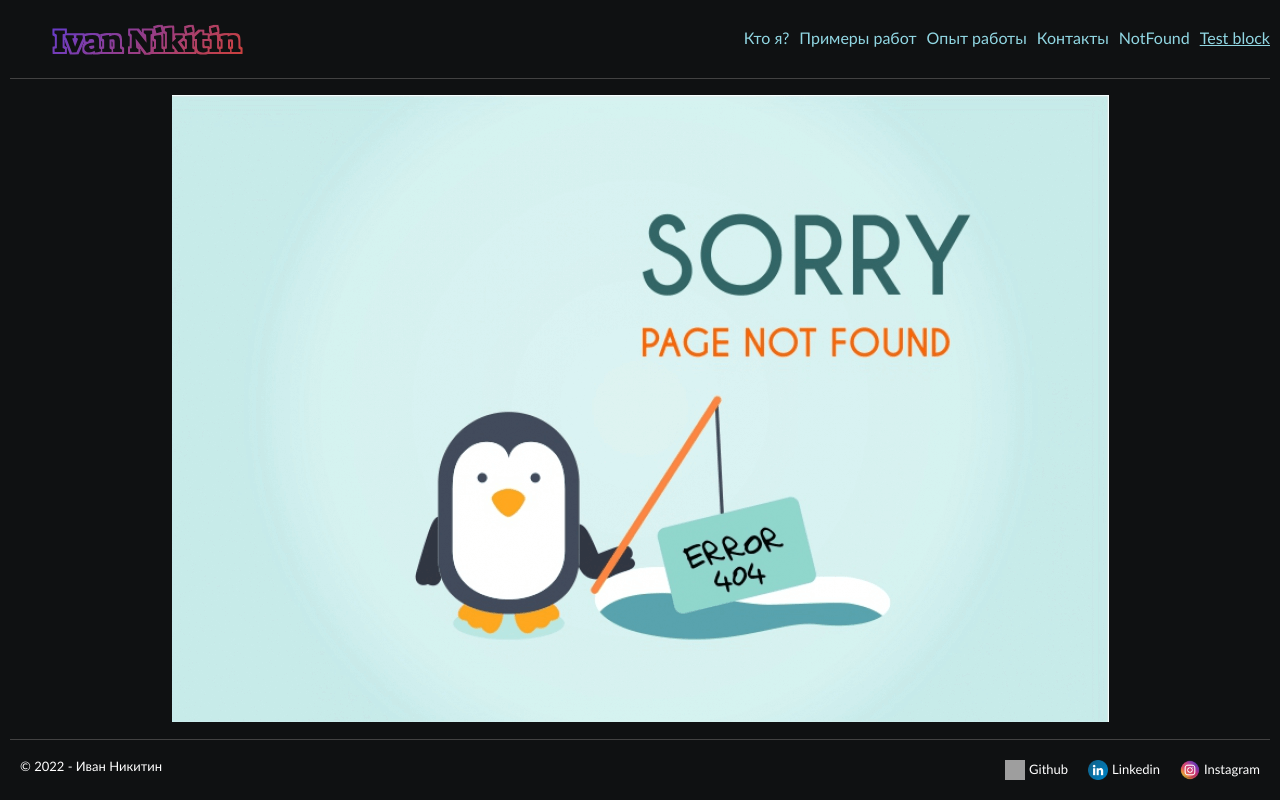
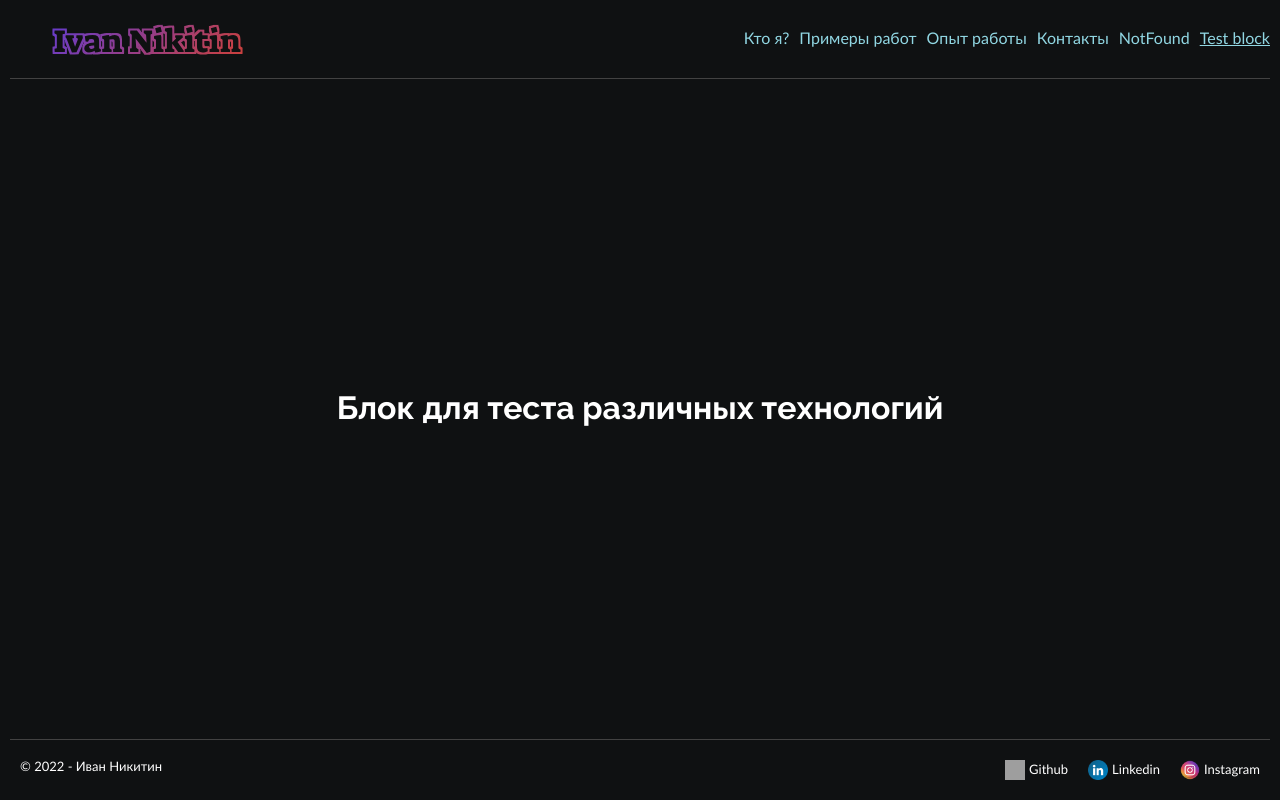
Before and after one commit to iva3nik/my-app, a React (Create React App) app: page /tests in a window 1280 px wide. Built offline with nearby package versions, Linux system fonts and the light colour scheme; grey boxes are pictures that could not be loaded.

Commit message:
feat: add TestBlock

```diff
--- /dev/null
+++ b/src/pages/TestBlock/TestBlock.module.scss
@@ -0,0 +1,5 @@
+.test {
+  &__title {
+    font-size: 32px;
+  }
+}
--- /dev/null
+++ b/src/pages/TestBlock/TestBlock.tsx
@@ -0,0 +1,14 @@
+import React from 'react'
+import cn from 'classnames'
+
+import s from './TestBlock.module.scss'
+
+const TestBlock: React.FC = () => {
+  return (
+    <section className={cn(s.test, 'main-container')}>
+      <h1 className={s.test__title}>Блок для теста различных технологий</h1>
+    </section>
+  )
+}
+
+export default TestBlock
--- a/src/router/index.tsx
+++ b/src/router/index.tsx
@@ -3,6 +3,7 @@ import NotFound from '../pages/NotFound/NotFound'
 import AboutMe from '../pages/AboutMe/AboutMe'
 import MyExperience from '../pages/MyExprerience/MyExperience'
 import Contacts from '../pages/Contacts/Contacts'
+import TestBlock from '../pages/TestBlock/TestBlock'
 
 export interface TRouteExample {
   path: string
@@ -19,6 +20,7 @@ export const appRoutes: Array<TRouteExample> = [
   { path: '/works', element: Works },
   { path: '/experience', element: MyExperience },
   { path: '/contacts', element: Contacts },
+  { path: '/tests', element: TestBlock },
   { path: '*', element: NotFound },
 ]
 
```
